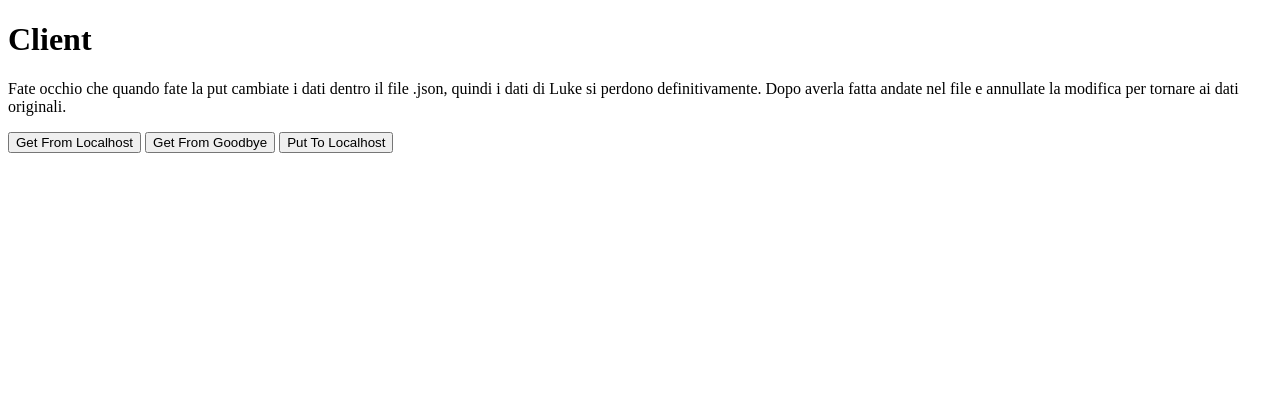
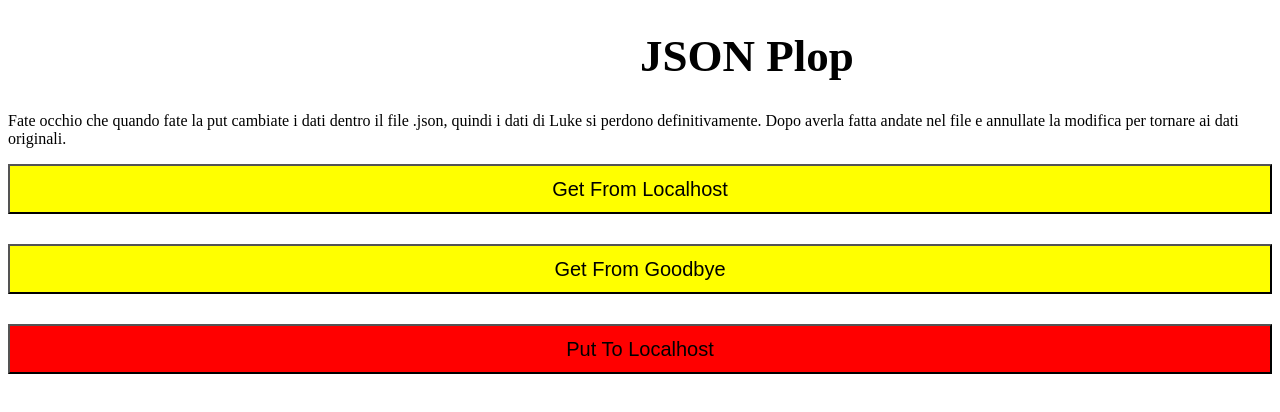
Before and after one commit to Toq97/Jason_Plop, a plain HTML site: page client/index.html in a window 1280 px wide. Drawn offline with Linux system fonts and the light colour scheme.

Commit message:
new file css

```diff
--- a/client/index.html
+++ b/client/index.html
@@ -3,15 +3,17 @@
 <head>
     <meta charset="utf-8" />
     <title>Page Title</title>
+
+    <link rel="stylesheet" type="text/css" href="style.css">
 </head>
 <body>
-    <h1>Client</h1>
+    <h1 class="title">JSON Plop</h1>
     <p>Fate occhio che quando fate la put cambiate i dati dentro il file .json, quindi i dati di Luke si perdono definitivamente.
         Dopo averla fatta andate nel file e annullate la modifica per tornare ai dati originali.
     </p>
-    <button id="get-localhost">Get From Localhost</button>
-    <button id="get-goodbye">Get From Goodbye</button>
-    <button id="put-localhost">Put To Localhost</button>
+    <div class="requestbutton"><button id="get-localhost">Get From Localhost</button></div>
+   <div class="requestbutton"><button id="get-goodbye">Get From Goodbye</button></div>
+   <div class="requestbutton"><button id="put-localhost">Put To Localhost</button></div>
     <script src="client.js"></script>
 </body>
 </html>
--- /dev/null
+++ b/client/style.css
@@ -0,0 +1,48 @@
+/**
+ * @author: group 05
+ * Contain the style of the jsonplop page
+ */
+body{
+  background-color: white;
+}
+
+.title {
+
+  font-size: 45px;
+  margin-left: 50%;
+
+}
+
+
+.requestbutton{
+  width: 100%;
+  margin-bottom: 30px;
+}
+
+
+#get-localhost{
+
+  height: 50px;
+  width: 100%;
+  font-size: 20px;
+  background-color: yellow;
+
+}
+
+#get-goodbye{
+
+  height: 50px;
+  width: 100%;
+  font-size: 20px;
+  background-color: yellow;
+}
+
+
+
+#put-localhost{
+
+  height: 50px;
+  width: 100%;
+  font-size: 20px;
+  background-color: red;
+}
```
Also changed, not shown: 2 other files.
